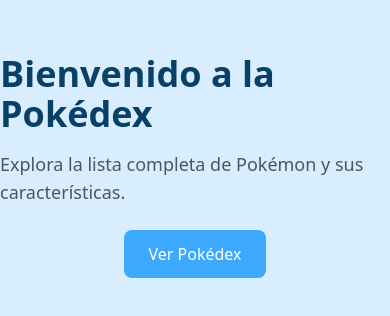
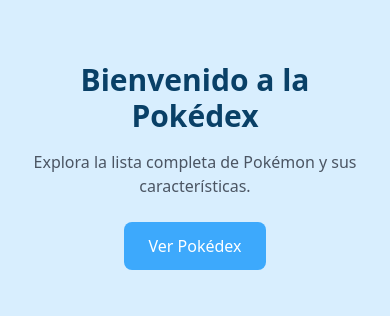
Before and after one commit to Diana-Raquel/pokemon-front, a Next.js app: page / in a window 390 px wide. Shown: the part 256-572 px from the top of the page. Built offline with nearby package versions, Linux system fonts and the light colour scheme; no server answers.

Commit message:
fix: landing responsive text

```diff
--- a/app/(static)/page.tsx
+++ b/app/(static)/page.tsx
@@ -1,15 +1,15 @@
 export default function Page() {
   return (
-    <div className="flex flex-col items-center justify-center min-h-screen bg-[#d8eefe]">
-      <h1 className="text-4xl font-bold text-[#094067]">
+    <div className="flex flex-col items-center justify-center min-h-screen bg-[#d8eefe] px-4 sm:px-6 lg:px-8">
+      <h1 className="text-3xl sm:text-4xl font-bold text-[#094067] text-center">
         Bienvenido a la Pokédex
       </h1>
-      <p className="text-lg text-gray-600 mt-4">
+      <p className="text-base sm:text-lg text-gray-600 mt-4 text-center">
         Explora la lista completa de Pokémon y sus características.
       </p>
       <a
         href="/pokemon"
-        className="mt-6 px-6 py-3 bg-[#3da9fc] text-white rounded-lg hover:bg-blue-600 hover:text-[#094067]"
+        className="mt-6 px-6 py-3 bg-[#3da9fc] text-white rounded-lg hover:bg-blue-600 hover:text-[#094067] transition duration-300 ease-in-out"
       >
         Ver Pokédex
       </a>
```
